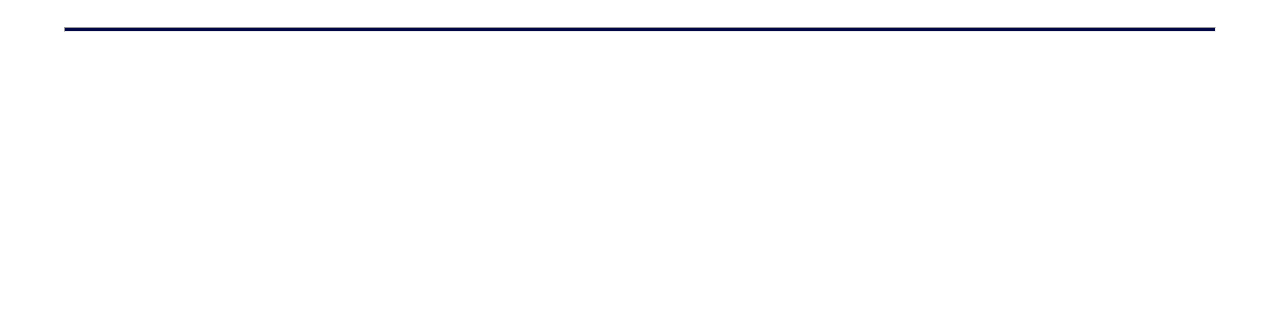
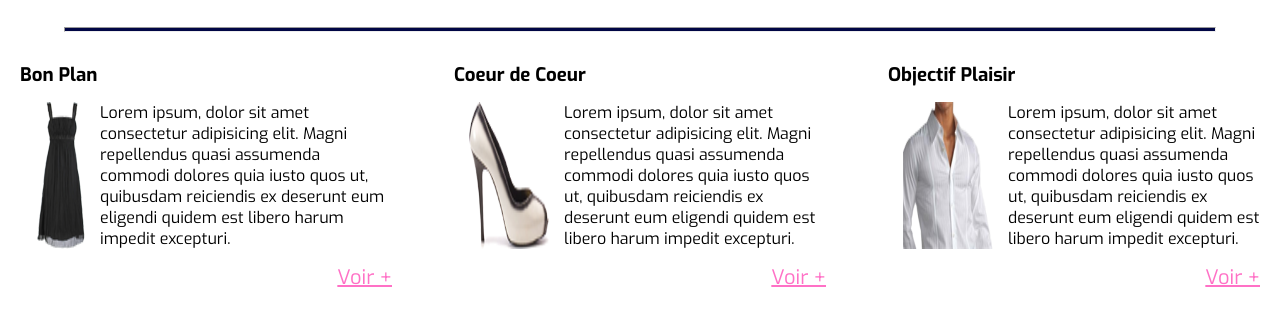
Before and after one commit to DfrtJulien/TP03LePoleS, a plain HTML site: page index.html in a window 1280 px wide. Shown: the part 813-1124 px from the top of the page. Before the commit the page ends 875 px from the top, so only its background shows below. Drawn offline with Linux system fonts and the light colour scheme.

Commit message:
Deuxième section terminé

```diff
--- a/css/style.css
+++ b/css/style.css
@@ -64,6 +64,9 @@ header div {
 
 a {
     text-decoration: none;
+}
+
+nav a {
     color: white;
 }
 
@@ -122,6 +125,34 @@ hr {
     background-color: rgb(1, 6, 69);
 }
 
+/********************** SECOND SECTION ******************/
+
+.second-section {
+    margin-top: 30px;
+}
+
+.product-container {
+    margin: 10px 20px;
+}
+
+.product-container img {
+    width: 25%;
+    margin: 20px 0;
+}
+
+.product-container p {
+    margin: 15px 0;
+}
+
+.product-container a {
+    text-align: end;
+    display: block;
+    margin-bottom: 10px;
+    font-size: 20px;
+    color: rgb(255, 113, 198);
+    text-decoration: underline;
+}
+
 
 @media screen and (min-width: 768px){
 
@@ -168,7 +199,7 @@ hr {
         padding: 25px;
     }
 
-    /********************** FIRTS COTNAINER ******************/
+    /********************** FIRTS SECTION ******************/
 
     .col-m {
         width: 78%;
@@ -185,4 +216,14 @@ hr {
     .justify-center {
         justify-content: center;
     }
+
+    /********************** SECOND SECTION ******************/
+
+    .product-container {
+        justify-content: space-between;
+    }
+
+    .product-container img {
+        margin: 15px;
+    }
 }
--- a/index.html
+++ b/index.html
@@ -66,5 +66,33 @@
         </div>
     </section>
     <hr class="col-fluid">
+    <section class="second-section">
+        <div class="flex-l product-container">
+            <div class="col-l">
+                <h3>Bon Plan</h3>
+                <div class="flex-l">
+                    <img src="img/robe.png" alt="Une robe">
+                    <p>Lorem ipsum, dolor sit amet consectetur adipisicing elit. Magni repellendus quasi assumenda commodi dolores quia iusto quos ut, quibusdam reiciendis ex deserunt eum eligendi quidem est libero harum impedit excepturi.</p>
+                </div>
+                <a href="">Voir +</a>
+            </div>
+            <div class="col-l">
+                <h3>Coeur de Coeur</h3>
+                <div class="flex-l">
+                    <img src="img/talons.png" alt="Une robe">
+                    <p>Lorem ipsum, dolor sit amet consectetur adipisicing elit. Magni repellendus quasi assumenda commodi dolores quia iusto quos ut, quibusdam reiciendis ex deserunt eum eligendi quidem est libero harum impedit excepturi.</p>
+                </div>
+                <a href="">Voir +</a>
+            </div>
+            <div class="col-l">
+                <h3>Objectif Plaisir</h3>
+                <div class="flex-l">
+                    <img src="img/chemise.png" alt="Une robe">
+                    <p>Lorem ipsum, dolor sit amet consectetur adipisicing elit. Magni repellendus quasi assumenda commodi dolores quia iusto quos ut, quibusdam reiciendis ex deserunt eum eligendi quidem est libero harum impedit excepturi.</p>
+                </div>
+                <a href="">Voir +</a>
+            </div>
+        </div>
+    </section>
 </body>
 </html>
```
